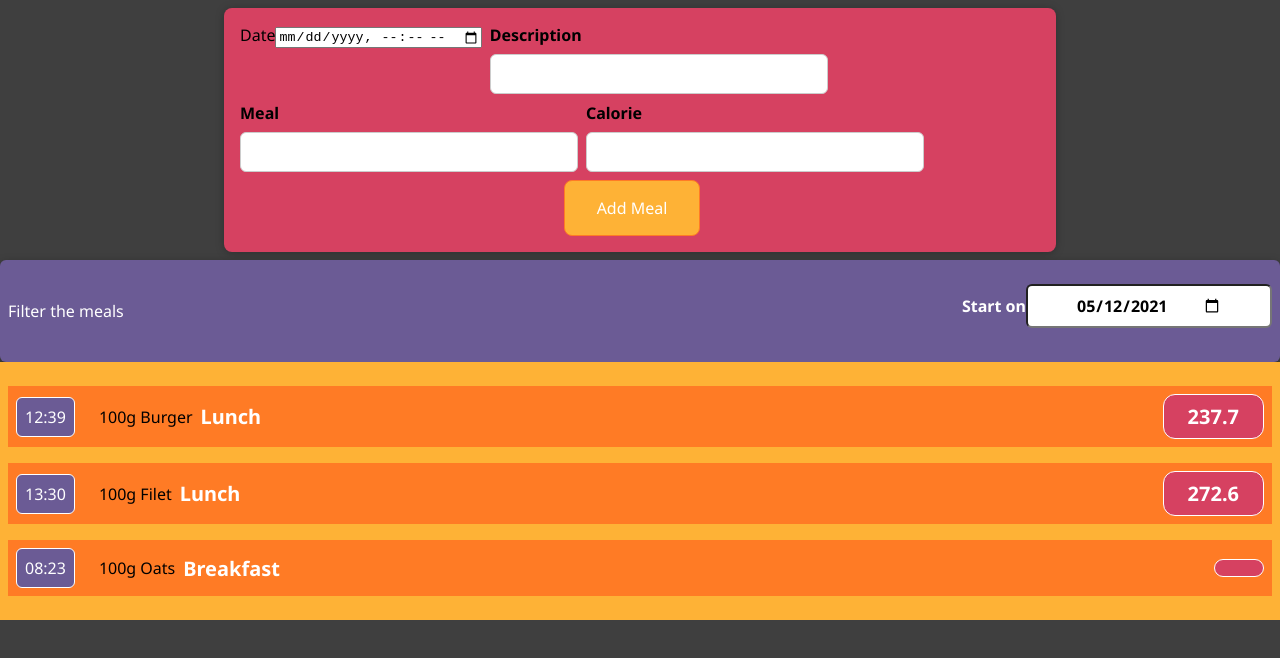
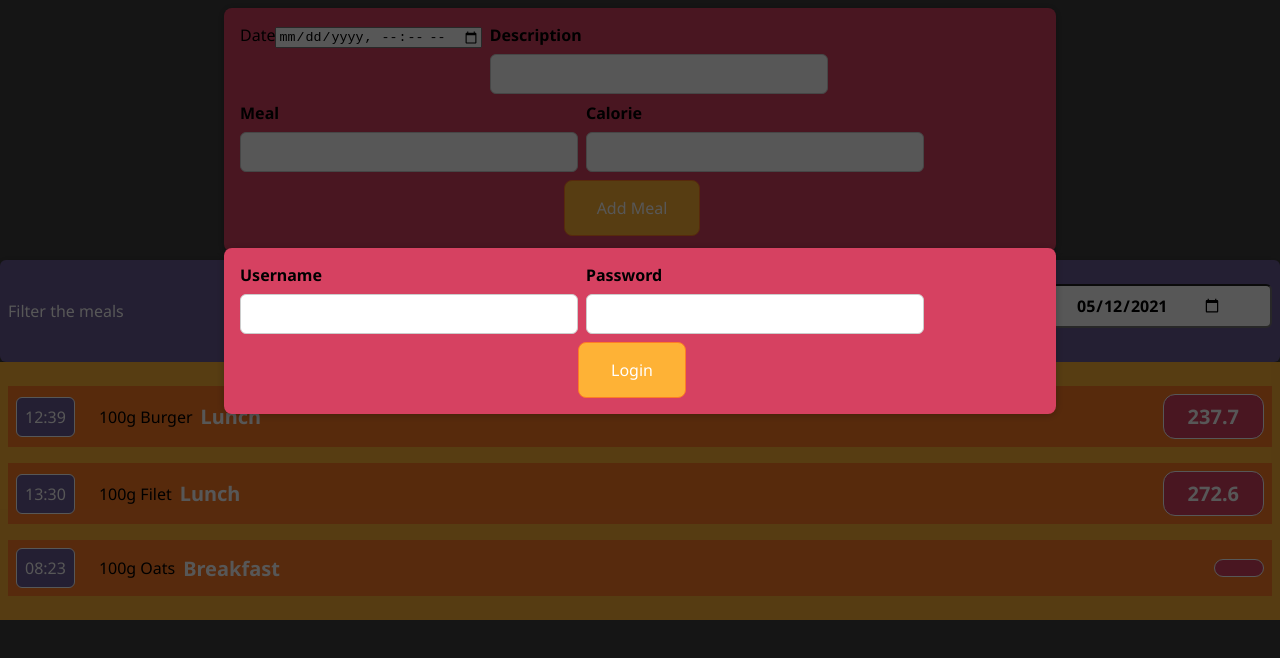
Before and after one commit to aklilumezene/Odyssea-Calorie-Tracker, a React (Create React App) app: page / in a window 1280 px wide. Shown: the top 658 px of the page. Built offline with nearby package versions, Linux system fonts and the light colour scheme.

Commit message:
Login step 1: login form as modal dialog

```diff
--- a/src/App.js
+++ b/src/App.js
@@ -1,6 +1,8 @@
 import AddMeal from "./components/EditMealItem/AddMeal"
 import FilterMetrics from "./components/FilterMeals/FilterMeals"
 import Meals from "./components/MealItem/Meals"
+import Login from "./components/Login/Login"
+import Modal from "./components/UI/Modal"
 import {useState} from "react"
 
   const startupMeals = [
@@ -61,6 +63,7 @@ import {useState} from "react"
 
   return (
     <div>
+      <Modal><Login /></Modal>
       <AddMeal onAddMeal = {addedMealHandler} />
       <FilterMetrics startDate = {startDate} onSetStarDate = {newStartDateSetHandler} />
       <Meals filterDate={startDate} data={meals}/>
--- /dev/null
+++ b/src/components/Login/Login.css
@@ -0,0 +1,38 @@
+.login {
+    background-color: #d64161;
+    padding: 1rem;
+    margin: 0.5rem auto;
+    width: 50rem;
+    max-width: 95%;
+    border-radius: 8px;
+    text-align: center;
+    box-shadow: 0 1px 8px rgba(0, 0, 0, 0.25);
+  }
+
+  .login button {
+    font: inherit;
+    cursor: pointer;
+    padding: 1rem 2rem;
+    border: 1px solid #ff7b25;
+    background-color: #feb236;
+    color: white;
+    border-radius: 8px;
+    margin-right: 1rem;
+  }
+
+  .login button:hover,
+  .login button:active {
+    background-color: #ff7b25;
+    border-color: #feb236;
+  }
+
+  .login button.alternative {
+    color: #220131;
+    border-color: transparent;
+    background-color: transparent;
+  }
+
+  .login button.alternative:hover,
+  .login button.alternative:active {
+    background-color: #ff7b25;
+  }
--- /dev/null
+++ b/src/components/Login/Login.js
@@ -0,0 +1,12 @@
+import "./Login.css"
+import LoginForm from "./LoginForm"
+
+const Login = (props) => {
+    return (
+        <div className="login">
+            <LoginForm />
+        </div>
+    )
+}
+
+export default Login
--- /dev/null
+++ b/src/components/Login/LoginForm.css
@@ -0,0 +1,22 @@
+.login__elements {
+    display: flex;
+    flex-wrap: wrap;
+    gap: 0.5rem;
+    margin-bottom: 0.5rem;
+    text-align: left;
+  }
+
+  .login__element label {
+    font-weight: bold;
+    margin-bottom: 0.5rem;
+    display: block;
+  }
+
+  .login__element input {
+    font: inherit;
+    padding: 0.5rem;
+    border-radius: 6px;
+    border: 1px solid #ccc;
+    width: 20rem;
+    max-width: 100%;
+  }
--- /dev/null
+++ b/src/components/Login/LoginForm.js
@@ -0,0 +1,31 @@
+import Input from "../UI/Input"
+import "./LoginForm.css"
+
+const LoginForm = (props) => {
+    return (
+        <form>
+            <div className="login__elements">
+                <Input className="login__element"
+                    labelText="Username"
+                    input={{
+                        id: "username",
+                        type: "text"
+                    }}
+
+                />
+                <Input className="login__element"
+                    labelText="Password"
+                    input={{
+                        id: "password",
+                        type: "password"
+                    }}
+                />
+            </div>
+            <div className="login__actions">
+                <button type="submit">Login</button>
+            </div>
+        </form>
+    )
+}
+
+export default LoginForm
```
